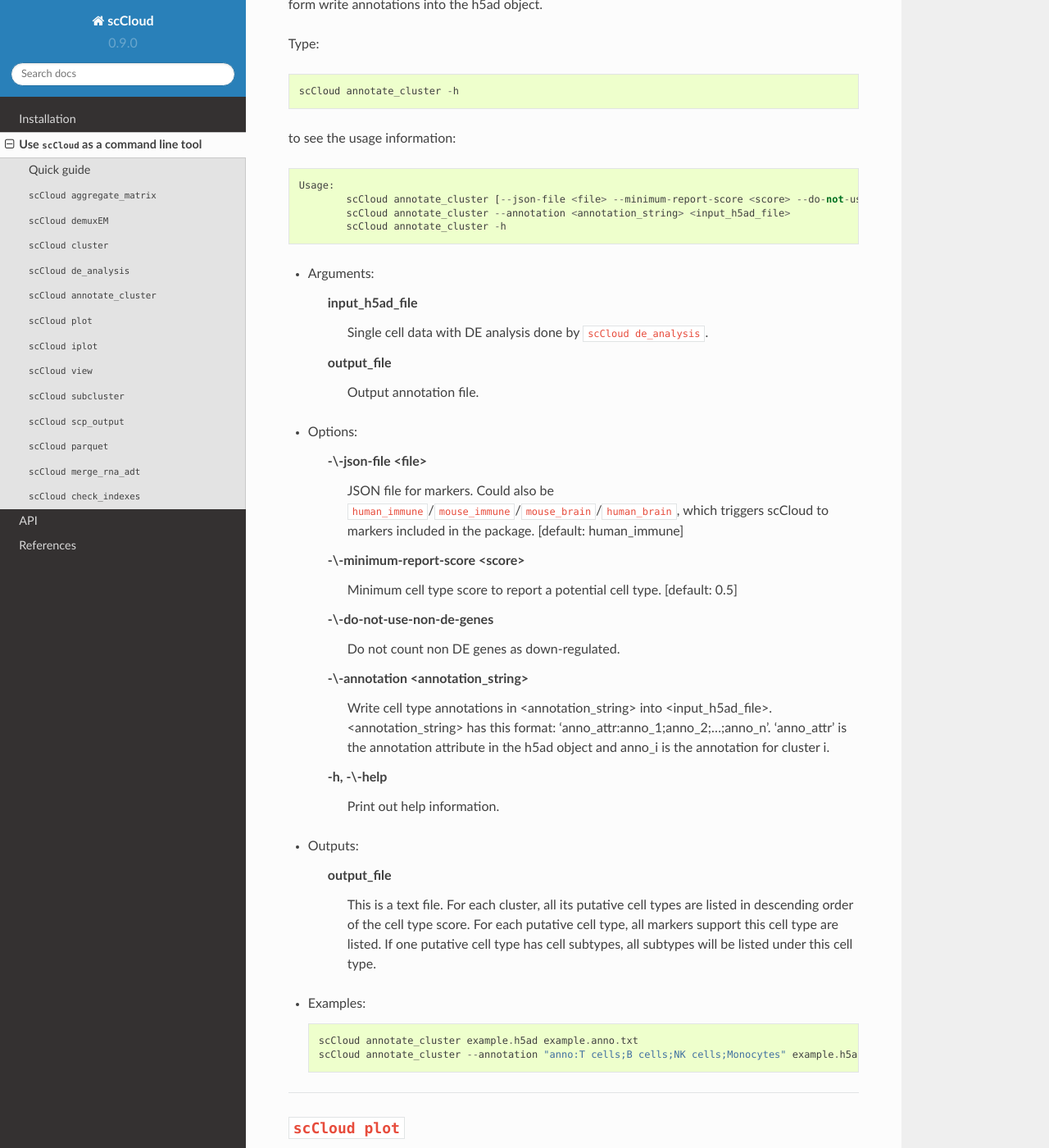
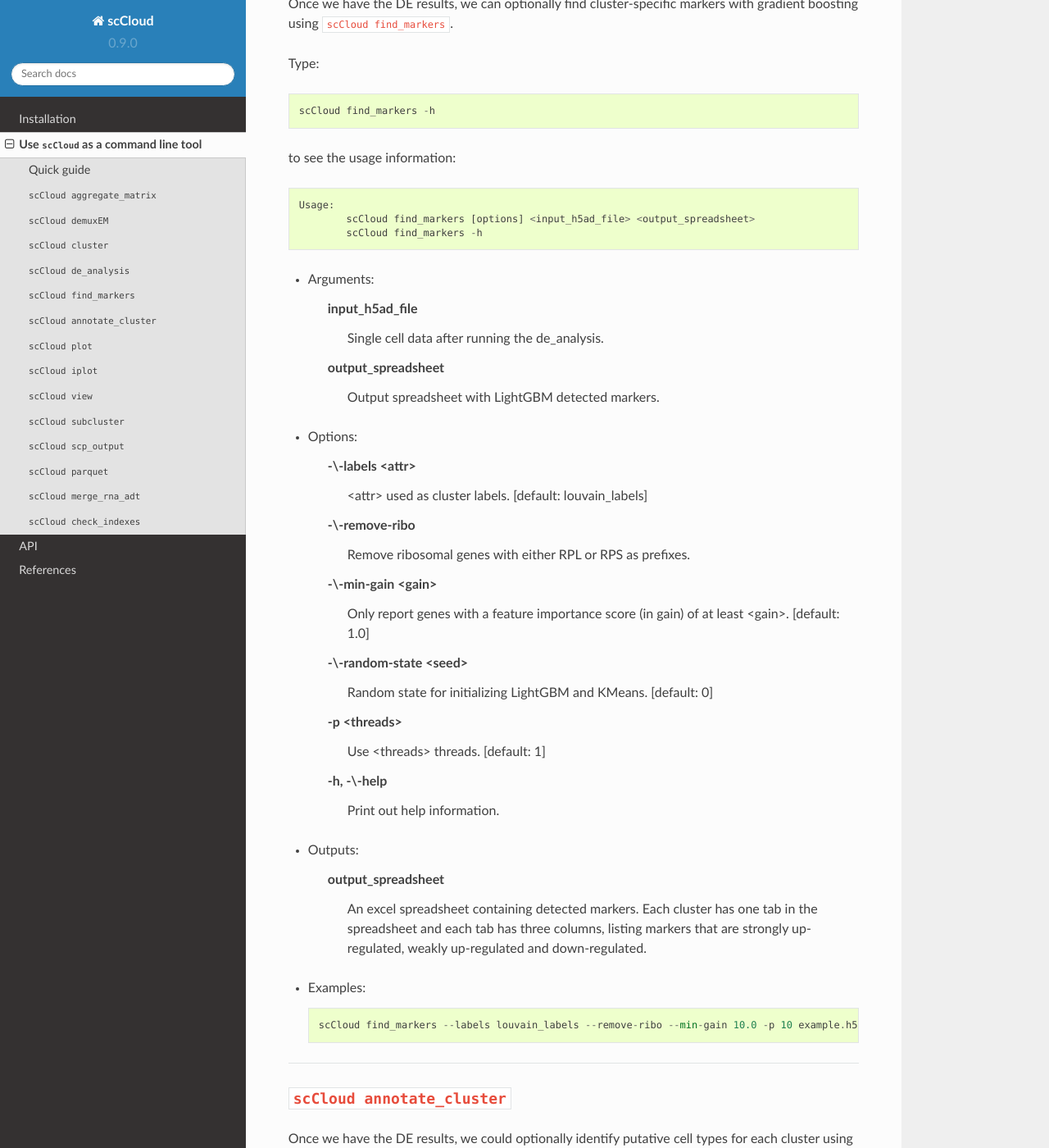
Before and after one commit to lilab-bcb/pegasus, a Sphinx documentation site: the page built from scCloud/docs/usage.rst, in a window 1280 px wide and 1400 px high, scrolled down 15245 px. Shown: the whole window at 82% size. Built offline with Sphinx 7.4.7 and the Read the Docs theme 2.0.0, drawn with Linux system fonts in a browser that asks for light colours; formulas are drawn with MathJax 3; some of the changed text lies outside the part shown.

Commit message:
Updated usage.rst

```diff
--- a/scCloud/docs/usage.rst
+++ b/scCloud/docs/usage.rst
@@ -31,6 +31,9 @@ to see the help information::
 
     de_analysis
     	Detect markers for each cluster by performing differential expression analysis per cluster (within cluster vs. outside cluster). DE tests include Welch's t-test, Fisher's exact test, Mann-Whitney U test. It can also calculate AUROC values for each gene.
+
+    find_markers
+		Find markers for each cluster by training classifiers using LightGBM.
 
     annotate_cluster
     	This subcommand is used to automatically annotate cell types for each cluster based on existing markers. Currently, it works for human/mouse immune/brain cells.
@@ -528,8 +531,64 @@ to see the usage information::
 ---------------------------------
 
 
+``scCloud find_markers``
+^^^^^^^^^^^^^^^^^^^^^^^^
+
+Once we have the DE results, we can optionally find cluster-specific markers with gradient boosting using ``scCloud find_markers``.
+
+Type::
+
+	scCloud find_markers -h
+
+to see the usage information::
+
+	Usage:
+		scCloud find_markers [options] <input_h5ad_file> <output_spreadsheet>
+		scCloud find_markers -h
+
+* Arguments:
+
+	input_h5ad_file
+		Single cell data after running the de_analysis.
+
+	output_spreadsheet
+		Output spreadsheet with LightGBM detected markers.
+
+* Options:
+
+	-\\-labels <attr>
+		<attr> used as cluster labels. [default: louvain_labels]
+
+	-\\-remove-ribo
+		Remove ribosomal genes with either RPL or RPS as prefixes.
+
+	-\\-min-gain <gain>
+		Only report genes with a feature importance score (in gain) of at least <gain>. [default: 1.0]
+
+	-\\-random-state <seed>
+		Random state for initializing LightGBM and KMeans. [default: 0]
+
+	\-p <threads>
+		Use <threads> threads. [default: 1]
+
+	\-h, -\\-help
+		Print out help information.
+
+* Outputs:
+
+	output_spreadsheet
+		An excel spreadsheet containing detected markers. Each cluster has one tab in the spreadsheet and each tab has three columns, listing markers that are strongly up-regulated, weakly up-regulated and down-regulated.
+
+* Examples::
+
+	scCloud find_markers --labels louvain_labels --remove-ribo --min-gain 10.0 -p 10 example.h5ad example.markers.xlsx
+
+
+---------------------------------
+
+
 ``scCloud annotate_cluster``
-^^^^^^^^^^^^^^^^^^^^^^^^^^^^^
+^^^^^^^^^^^^^^^^^^^^^^^^^^^^
 
 Once we have the DE results, we could optionally identify putative cell types for each cluster using ``scCloud annotate_cluster``. Currently, this subcommand works for human/mouse immune/brain cells. This command has two forms: the first form generates putative annotations and the second form write annotations into the h5ad object.
 
@@ -1027,7 +1086,7 @@ to see the usage information::
 
 * Examples::
 
-	scCloud parquet manton_bm.h5ad manton_bm.parquet
+	scCloud parquet example.h5ad example.parquet
 
 
 ---------------------------------
```
Also changed, not shown: other parts of scCloud/docs/usage.rst (+1 -1 lines).
